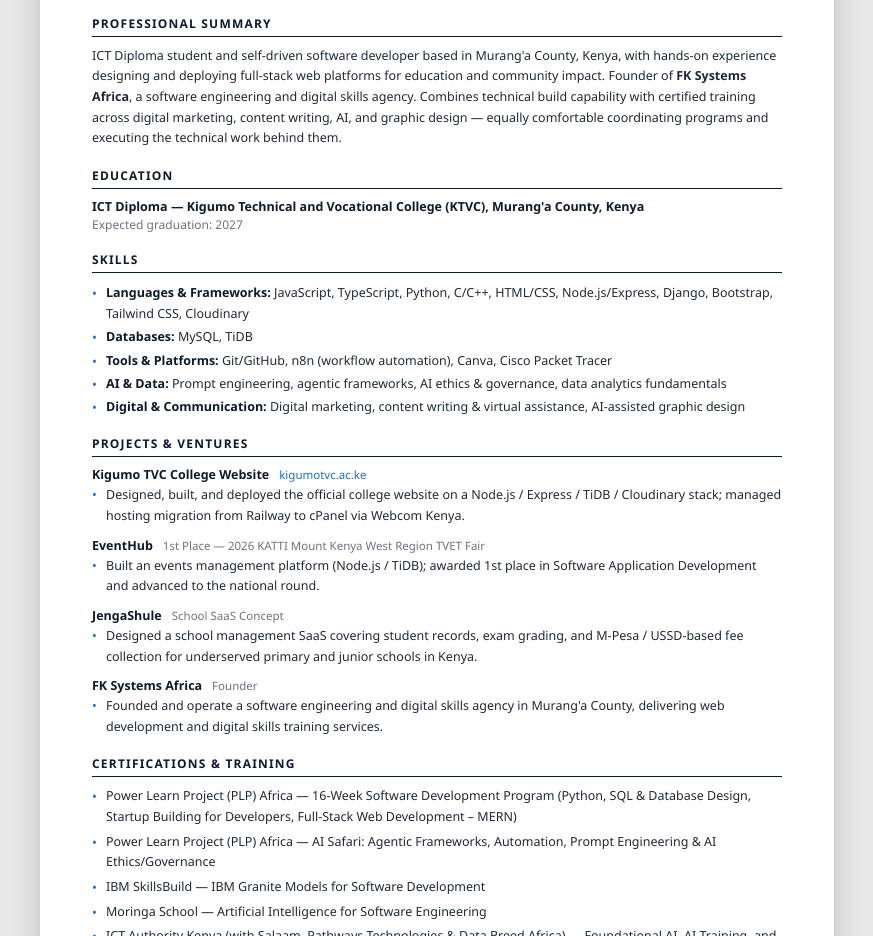
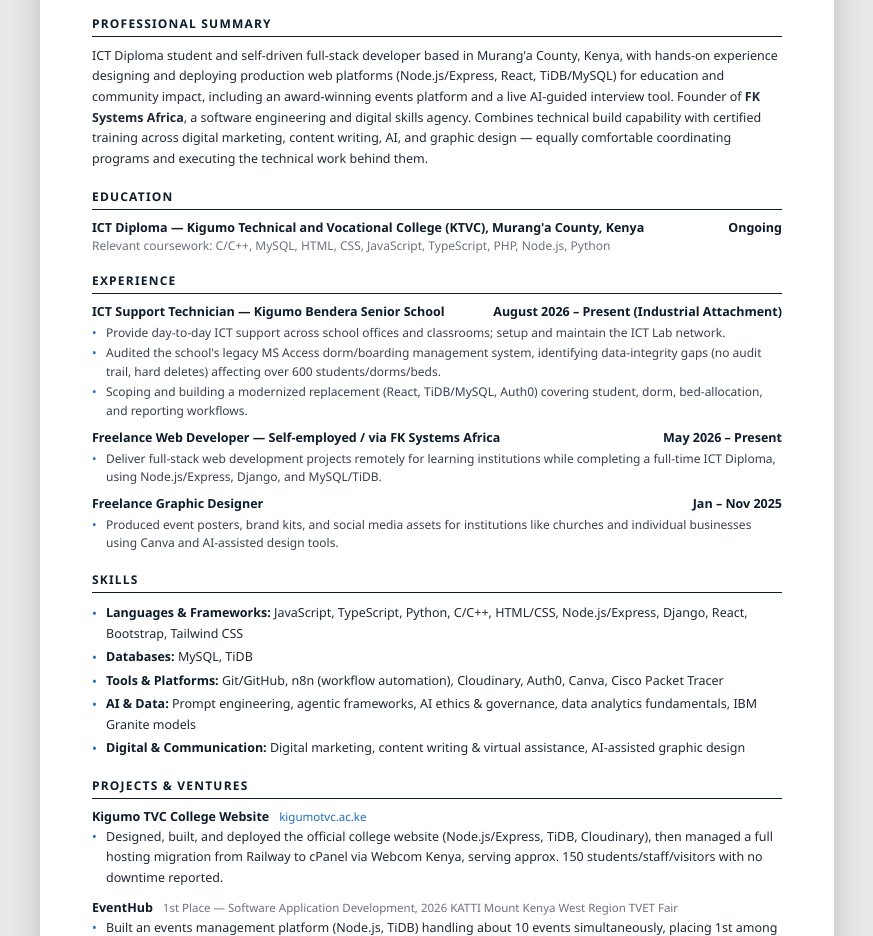
Before and after one commit to FranNMK/Super_finalportifolio, a website: page client/CV.html in a window 1280 px wide. Shown: the part 256-1192 px from the top of the page, without its empty margins (203-1076 px from the left). Drawn offline with nearby package versions, Linux system fonts and the light colour scheme.

Commit message:
Revise CV with experience and improved details
Updated CV to include experience section and enhanced project descriptions.

```diff
--- a/client/CV.html
+++ b/client/CV.html
@@ -216,21 +216,46 @@
             font-size: 13px;
         }
 
-        /* ─── EDUCATION ─────────────────────────────────────────── */
-        .edu-entry {
-            margin-bottom: 6px;
+        /* ─── EDUCATION / EXPERIENCE ────────────────────────────── */
+        .edu-entry, .exp-entry {
+            margin-bottom: 8px;
         }
 
-        .edu-school {
+        .edu-school, .exp-company {
             font-weight: 600;
             font-size: 12.5px;
             color: #0d1b2a;
+            display: flex;
+            justify-content: space-between;
+            flex-wrap: wrap;
         }
 
-        .edu-detail {
+        .edu-detail, .exp-detail {
             font-size: 12px;
             color: #6b7280;
             margin-top: 1px;
+        }
+
+        .exp-list {
+            list-style: none;
+            padding: 0;
+            margin: 4px 0 0 0;
+        }
+
+        .exp-list li {
+            font-size: 12px;
+            line-height: 1.55;
+            color: #374151;
+            padding-left: 14px;
+            position: relative;
+            margin-bottom: 2px;
+        }
+
+        .exp-list li::before {
+            content: "•";
+            position: absolute;
+            left: 0;
+            color: #1a6dcc;
         }
 
         /* ─── FOOTER (web only) ─────────────────────────────────── */
@@ -266,7 +291,7 @@
                 padding: 0 !important;
                 box-shadow: none !important;
             }
-            .project, .cert-list li, .edu-entry { page-break-inside: avoid; }
+            .project, .cert-list li, .edu-entry, .exp-entry { page-break-inside: avoid; }
             .section-heading { page-break-after: avoid; }
             a { color: #1a6dcc !important; }
         }
@@ -307,7 +332,7 @@
         <div class="cv-contact-line">
             <i class="fas fa-map-marker-alt" style="color:#1a6dcc;margin-right:4px;"></i>Murang'a County, Kenya
             <span class="sep">|</span>
-            <i class="fas fa-envelope" style="color:#1a6dcc;margin-right:4px;"></i><a href="mailto:frankmk2025@gmail.com">frankmk2025@gmail.com</a>
+            <i class="fas fa-envelope" style="color:#1a6dcc;margin-right:4px;"></i><a href="mailto:frankmwash8121@gmail.com">frankmwash8121@gmail.com</a>
             <span class="sep">|</span>
             <i class="fas fa-phone" style="color:#1a6dcc;margin-right:4px;"></i>0710 217 048
         </div>
@@ -325,12 +350,7 @@
         <div class="section">
             <div class="section-heading">Professional Summary</div>
             <p>
-                ICT Diploma student and self-driven software developer based in Murang'a County, Kenya, with
-                hands-on experience designing and deploying full-stack web platforms for education and community
-                impact. Founder of <strong>FK Systems Africa</strong>, a software engineering and digital skills
-                agency. Combines technical build capability with certified training across digital marketing,
-                content writing, AI, and graphic design — equally comfortable coordinating programs and
-                executing the technical work behind them.
+                ICT Diploma student and self-driven full-stack developer based in Murang'a County, Kenya, with hands-on experience designing and deploying production web platforms (Node.js/Express, React, TiDB/MySQL) for education and community impact, including an award-winning events platform and a live AI-guided interview tool. Founder of <strong>FK Systems Africa</strong>, a software engineering and digital skills agency. Combines technical build capability with certified training across digital marketing, content writing, AI, and graphic design — equally comfortable coordinating programs and executing the technical work behind them.
             </p>
         </div>
 
@@ -338,8 +358,36 @@
         <div class="section">
             <div class="section-heading">Education</div>
             <div class="edu-entry">
-                <div class="edu-school">ICT Diploma — Kigumo Technical and Vocational College (KTVC), Murang'a County, Kenya</div>
-                <div class="edu-detail">Expected graduation: 2027</div>
+                <div class="edu-school"><span>ICT Diploma — Kigumo Technical and Vocational College (KTVC), Murang'a County, Kenya</span><span>Ongoing</span></div>
+                <div class="edu-detail">Relevant coursework: C/C++, MySQL, HTML, CSS, JavaScript, TypeScript, PHP, Node.js, Python</div>
+            </div>
+        </div>
+
+        <!-- ══ EXPERIENCE ══ -->
+        <div class="section">
+            <div class="section-heading">Experience</div>
+
+            <div class="exp-entry">
+                <div class="exp-company"><span>ICT Support Technician — Kigumo Bendera Senior School</span><span>August 2026 – Present (Industrial Attachment)</span></div>
+                <ul class="exp-list">
+                    <li>Provide day-to-day ICT support across school offices and classrooms; setup and maintain the ICT Lab network.</li>
+                    <li>Audited the school's legacy MS Access dorm/boarding management system, identifying data-integrity gaps (no audit trail, hard deletes) affecting over 600 students/dorms/beds.</li>
+                    <li>Scoping and building a modernized replacement (React, TiDB/MySQL, Auth0) covering student, dorm, bed-allocation, and reporting workflows.</li>
+                </ul>
+            </div>
+
+            <div class="exp-entry">
+                <div class="exp-company"><span>Freelance Web Developer — Self-employed / via FK Systems Africa</span><span>May 2026 – Present</span></div>
+                <ul class="exp-list">
+                    <li>Deliver full-stack web development projects remotely for learning institutions while completing a full-time ICT Diploma, using Node.js/Express, Django, and MySQL/TiDB.</li>
+                </ul>
+            </div>
+
+            <div class="exp-entry">
+                <div class="exp-company"><span>Freelance Graphic Designer</span><span>Jan – Nov 2025</span></div>
+                <ul class="exp-list">
+                    <li>Produced event posters, brand kits, and social media assets for institutions like churches and individual businesses using Canva and AI-assisted design tools.</li>
+                </ul>
             </div>
         </div>
 
@@ -347,10 +395,10 @@
         <div class="section">
             <div class="section-heading">Skills</div>
             <ul class="skills-list">
-                <li><strong>Languages &amp; Frameworks:</strong> JavaScript, TypeScript, Python, C/C++, HTML/CSS, Node.js/Express, Django, Bootstrap, Tailwind CSS, Cloudinary</li>
+                <li><strong>Languages &amp; Frameworks:</strong> JavaScript, TypeScript, Python, C/C++, HTML/CSS, Node.js/Express, Django, React, Bootstrap, Tailwind CSS</li>
                 <li><strong>Databases:</strong> MySQL, TiDB</li>
-                <li><strong>Tools &amp; Platforms:</strong> Git/GitHub, n8n (workflow automation), Canva, Cisco Packet Tracer</li>
-                <li><strong>AI &amp; Data:</strong> Prompt engineering, agentic frameworks, AI ethics &amp; governance, data analytics fundamentals</li>
+                <li><strong>Tools &amp; Platforms:</strong> Git/GitHub, n8n (workflow automation), Cloudinary, Auth0, Canva, Cisco Packet Tracer</li>
+                <li><strong>AI &amp; Data:</strong> Prompt engineering, agentic frameworks, AI ethics &amp; governance, data analytics fundamentals, IBM Granite models</li>
                 <li><strong>Digital &amp; Communication:</strong> Digital marketing, content writing &amp; virtual assistance, AI-assisted graphic design</li>
             </ul>
         </div>
@@ -364,31 +412,39 @@
                     <span class="project-name">Kigumo TVC College Website</span>
                     <span class="project-meta"><a href="https://kigumotvc.ac.ke" target="_blank">kigumotvc.ac.ke</a></span>
                 </div>
-                <p class="project-desc">Designed, built, and deployed the official college website on a Node.js / Express / TiDB / Cloudinary stack; managed hosting migration from Railway to cPanel via Webcom Kenya.</p>
+                <p class="project-desc">Designed, built, and deployed the official college website (Node.js/Express, TiDB, Cloudinary), then managed a full hosting migration from Railway to cPanel via Webcom Kenya, serving approx. 150 students/staff/visitors with no downtime reported.</p>
             </div>
 
             <div class="project">
                 <div class="project-header">
                     <span class="project-name">EventHub</span>
-                    <span class="project-meta">1st Place — 2026 KATTI Mount Kenya West Region TVET Fair</span>
+                    <span class="project-meta">1st Place — Software Application Development, 2026 KATTI Mount Kenya West Region TVET Fair</span>
                 </div>
-                <p class="project-desc">Built an events management platform (Node.js / TiDB); awarded 1st place in Software Application Development and advanced to the national round.</p>
+                <p class="project-desc">Built an events management platform (Node.js, TiDB) handling about 10 events simultaneously, placing 1st among 20+ projects and advancing to the national round.</p>
             </div>
 
             <div class="project">
                 <div class="project-header">
-                    <span class="project-name">JengaShule</span>
-                    <span class="project-meta">School SaaS Concept</span>
+                    <span class="project-name">SkillNarrate</span>
+                    <span class="project-meta"><a href="https://skill-narrate.vercel.app" target="_blank">skill-narrate.vercel.app</a></span>
                 </div>
-                <p class="project-desc">Designed a school management SaaS covering student records, exam grading, and M-Pesa / USSD-based fee collection for underserved primary and junior schools in Kenya.</p>
+                <p class="project-desc">Built an AI-guided interview platform that converts TVET/technical students' projects into polished professional outputs through an adaptive conversational flow, using Next.js, Supabase, and Google Gemini (used by 5 students so far).</p>
+            </div>
+
+            <div class="project">
+                <div class="project-header">
+                    <span class="project-name">Kigumo Bendera Dorm System (Kibei Dorm System)</span>
+                    <span class="project-meta">React / TiDB / Auth0</span>
+                </div>
+                <p class="project-desc">Rebuilding Kigumo Bendera Senior School's legacy MS Access dorm/boarding management system as a free, mobile-responsive web app with role-based access, full audit trails, and automated bed-distribution constraints across 600+ beds.</p>
             </div>
 
             <div class="project">
                 <div class="project-header">
                     <span class="project-name">FK Systems Africa</span>
-                    <span class="project-meta">Founder</span>
+                    <span class="project-meta">Founder — Murang'a County, Kenya</span>
                 </div>
-                <p class="project-desc">Founded and operate a software engineering and digital skills agency in Murang'a County, delivering web development and digital skills training services.</p>
+                <p class="project-desc">Founded and operated a software engineering and digital skills agency, building the brand identity and Node.js/Express/MySQL company site.</p>
             </div>
         </div>
 
@@ -399,19 +455,21 @@
                 <li>Power Learn Project (PLP) Africa — 16-Week Software Development Program (Python, SQL &amp; Database Design, Startup Building for Developers, Full-Stack Web Development – MERN)</li>
                 <li>Power Learn Project (PLP) Africa — AI Safari: Agentic Frameworks, Automation, Prompt Engineering &amp; AI Ethics/Governance</li>
                 <li>IBM SkillsBuild — IBM Granite Models for Software Development</li>
-                <li>Moringa School — Artificial Intelligence for Software Engineering</li>
+                <li>Moringa School — Artificial Intelligence Part Time Course</li>
                 <li>ICT Authority Kenya (with Salaam, Pathways Technologies &amp; Data Breed Africa) — Foundational AI, AI Training, and Data Analytics Training</li>
                 <li>Cisco Networking Academy — Getting Started with Cisco Packet Tracer</li>
                 <li>Women in Digital Business (ILO/ITC, with Microsoft) — Digital Marketing &amp; Digital Skills Foundations Programme</li>
                 <li>Ajira Digital / Ministry of Labour &amp; Social Protection — AI for Graphic Design; Digital Marketing Training &amp; Mentorship; Content Writing &amp; Virtual Assistance</li>
+                <li>Kigumo TVC ICT Workshop, Edition 1</li>
             </ul>
         </div>
 
-        <!-- ══ AFFILIATIONS ══ -->
+        <!-- ══ LEADERSHIP & AFFILIATIONS ══ -->
         <div class="section">
-            <div class="section-heading">Affiliations</div>
+            <div class="section-heading">Leadership &amp; Affiliations</div>
             <ul class="cert-list">
                 <li>Power Learn Project (PLP) Africa — Alumnus and active community member</li>
+                <li>Participant, Nyeri National Polytechnic skills competition — Software Development category</li>
             </ul>
         </div>
 
```
